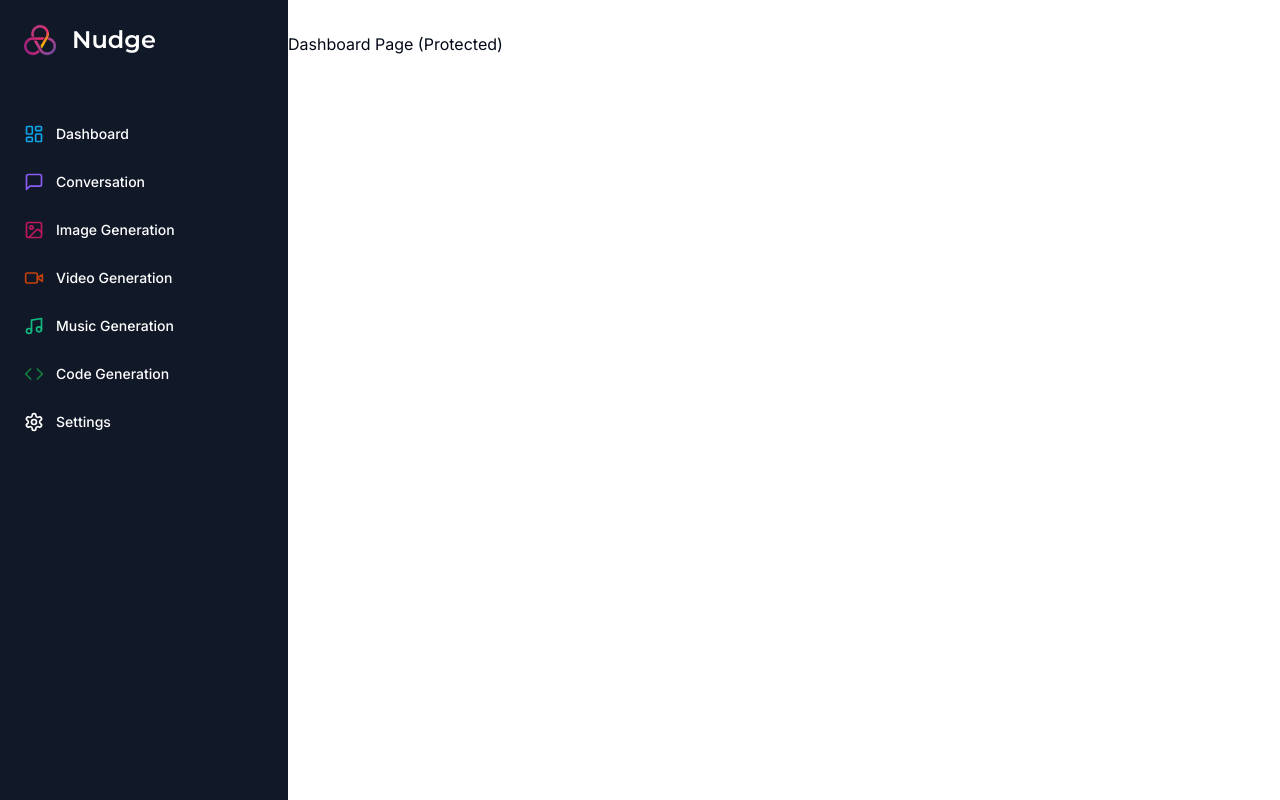
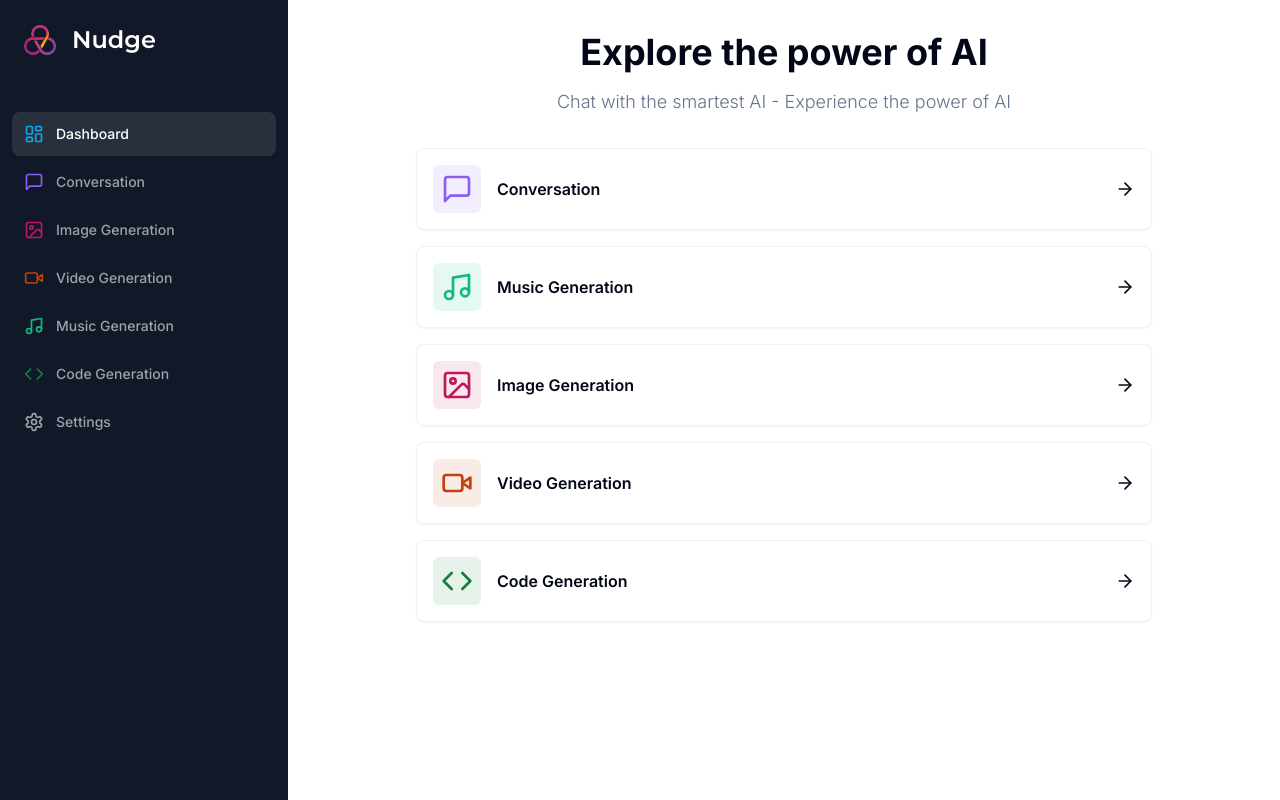
Before and after one commit to seungchaelee/ai, a Next.js app: page /dashboard in a window 1280 px wide. Built offline with nearby package versions, Linux system fonts and the light colour scheme.

Commit message:
Dashboard

```diff
--- a/app/(dashboard)/(routes)/dashboard/page.tsx
+++ b/app/(dashboard)/(routes)/dashboard/page.tsx
@@ -1,8 +1,81 @@
+"use client";
+
+import { ArrowRight, Code, ImageIcon, MessageSquare, Music, VideoIcon } from "lucide-react";
+import { useRouter } from "next/navigation";
+
+import { Card } from "@/components/ui/card";
+import { cn } from "@/lib/utils";
+
+const tools = [
+  {
+    label: "Conversation",
+    icon: MessageSquare,
+    color: "text-violet-500",
+    bgColor: "bg-violet-500/10",
+    href: "/conversation"
+  },
+  {
+    label: "Music Generation",
+    icon: Music,
+    color: "text-emerald-500",
+    bgColor: "bg-emerald-500/10",
+    href: "/music"
+  },
+  {
+    label: "Image Generation",
+    icon: ImageIcon,
+    color: "text-pink-700",
+    bgColor: "bg-pink-700/10",
+    href: "/image"
+  },
+  {
+    label: "Video Generation",
+    icon: VideoIcon,
+    color: "text-orange-700",
+    bgColor: "bg-orange-700/10",
+    href: "/video"
+  },
+  {
+    label: "Code Generation",
+    icon: Code,
+    color: "text-green-700",
+    bgColor: "bg-green-700/10",
+    href: "/code"
+  },
+]
 
 const DashboardPage = () => {
+  const router = useRouter();
+
   return (
     <div>
-      <p>Dashboard Page (Protected)</p>
+      <div className="mb-8 space-y-4">
+        <h2 className="text-2xl md:text-4xl font-bold text-center">
+          Explore the power of AI
+        </h2>
+        <p className="text-muted-foreground font-light text-sm md:text-lg text-center">
+          Chat with the smartest AI - Experience the power of AI
+        </p>
+      </div>
+      <div className="px-4 md:px-20 lg:px-32 space-y-4">
+        {tools.map((tool) => (
+          <Card
+            onClick={() => router.push(tool.href)}
+            key={tool.href}
+            className="p-4 border-black/5 flex items-center justify-between hover:shadow-md transition cursor-pointer"
+          >
+            <div className="flex items-center gap-x-4">
+              <div className={cn("p-2 w-fit rounded-md", tool.bgColor)}>
+                <tool.icon className={cn("w-8 h-8", tool.color)} />
+              </div>
+              <div className="font-semibold">
+                {tool.label}
+              </div>
+            </div>
+            <ArrowRight className="w-5 h-5"/>
+          </Card>
+        ))}
+      </div>
     </div>
   );
 };
--- a/components/mobile-sidebar.tsx
+++ b/components/mobile-sidebar.tsx
@@ -1,5 +1,6 @@
 "use client";
 
+import { useEffect, useState } from "react";
 import { Menu } from "lucide-react";
 
 import { Button } from "@/components/ui/button";
@@ -7,6 +8,16 @@
 import Sidebar from "@/components/sidebar";
 
 const MobileSidebar = () => {
+  const [isMounted, setIsMounted] = useState(false);
+
+  useEffect(() => {
+    setIsMounted(true);
+  }, []);
+
+  if (!isMounted) {
+    return null;
+  }
+
   return (
     <Sheet>
       <SheetTrigger>
--- a/components/sidebar.tsx
+++ b/components/sidebar.tsx
@@ -4,6 +4,7 @@
 import Link from "next/link";
 import { Montserrat } from 'next/font/google'
 import { Code, ImageIcon, LayoutDashboard, MessageSquare, Music, Settings, VideoIcon } from "lucide-react";
+import { usePathname } from "next/navigation";
 
 import { cn } from "@/lib/utils";
 
@@ -54,6 +55,8 @@
 ];
 
 const Sidebar = () => {
+  const pathname = usePathname();
+
   return (
     <div className="space-y-4 py-4 flex flex-col h-full bg-[#111827] text-white">
       <div className="px-3 py-2 flex-1">
@@ -70,7 +73,10 @@
             <Link
               key={route.href}
               href={route.href}
-              className="text-sm group flex p-3 w-full justify-start font-medium cursor-pointer hover:text-white hover:bg-white/10 rounded-lg transition"
+              className={cn(
+                "text-sm group flex p-3 w-full justify-start font-medium cursor-pointer hover:text-white hover:bg-white/10 rounded-lg transition",
+                pathname === route.href ? "text-white bg-white/10" : "text-zinc-400",
+              )}
             >
               <div className="flex items-center flex-1">
                 <route.icon className={cn("h-5 w-5 mr-3", route.color)} />
--- /dev/null
+++ b/components/ui/card.tsx
@@ -0,0 +1,79 @@
+import * as React from "react"
+
+import { cn } from "@/lib/utils"
+
+const Card = React.forwardRef<
+  HTMLDivElement,
+  React.HTMLAttributes<HTMLDivElement>
+>(({ className, ...props }, ref) => (
+  <div
+    ref={ref}
+    className={cn(
+      "rounded-lg border bg-card text-card-foreground shadow-sm",
+      className
+    )}
+    {...props}
+  />
+))
+Card.displayName = "Card"
+
+const CardHeader = React.forwardRef<
+  HTMLDivElement,
+  React.HTMLAttributes<HTMLDivElement>
+>(({ className, ...props }, ref) => (
+  <div
+    ref={ref}
+    className={cn("flex flex-col space-y-1.5 p-6", className)}
+    {...props}
+  />
+))
+CardHeader.displayName = "CardHeader"
+
+const CardTitle = React.forwardRef<
+  HTMLParagraphElement,
+  React.HTMLAttributes<HTMLHeadingElement>
+>(({ className, ...props }, ref) => (
+  <h3
+    ref={ref}
+    className={cn(
+      "text-2xl font-semibold leading-none tracking-tight",
+      className
+    )}
+    {...props}
+  />
+))
+CardTitle.displayName = "CardTitle"
+
+const CardDescription = React.forwardRef<
+  HTMLParagraphElement,
+  React.HTMLAttributes<HTMLParagraphElement>
+>(({ className, ...props }, ref) => (
+  <p
+    ref={ref}
+    className={cn("text-sm text-muted-foreground", className)}
+    {...props}
+  />
+))
+CardDescription.displayName = "CardDescription"
+
+const CardContent = React.forwardRef<
+  HTMLDivElement,
+  React.HTMLAttributes<HTMLDivElement>
+>(({ className, ...props }, ref) => (
+  <div ref={ref} className={cn("p-6 pt-0", className)} {...props} />
+))
+CardContent.displayName = "CardContent"
+
+const CardFooter = React.forwardRef<
+  HTMLDivElement,
+  React.HTMLAttributes<HTMLDivElement>
+>(({ className, ...props }, ref) => (
+  <div
+    ref={ref}
+    className={cn(" flex items-center p-6 pt-0", className)}
+    {...props}
+  />
+))
+CardFooter.displayName = "CardFooter"
+
+export { Card, CardHeader, CardFooter, CardTitle, CardDescription, CardContent }
```
